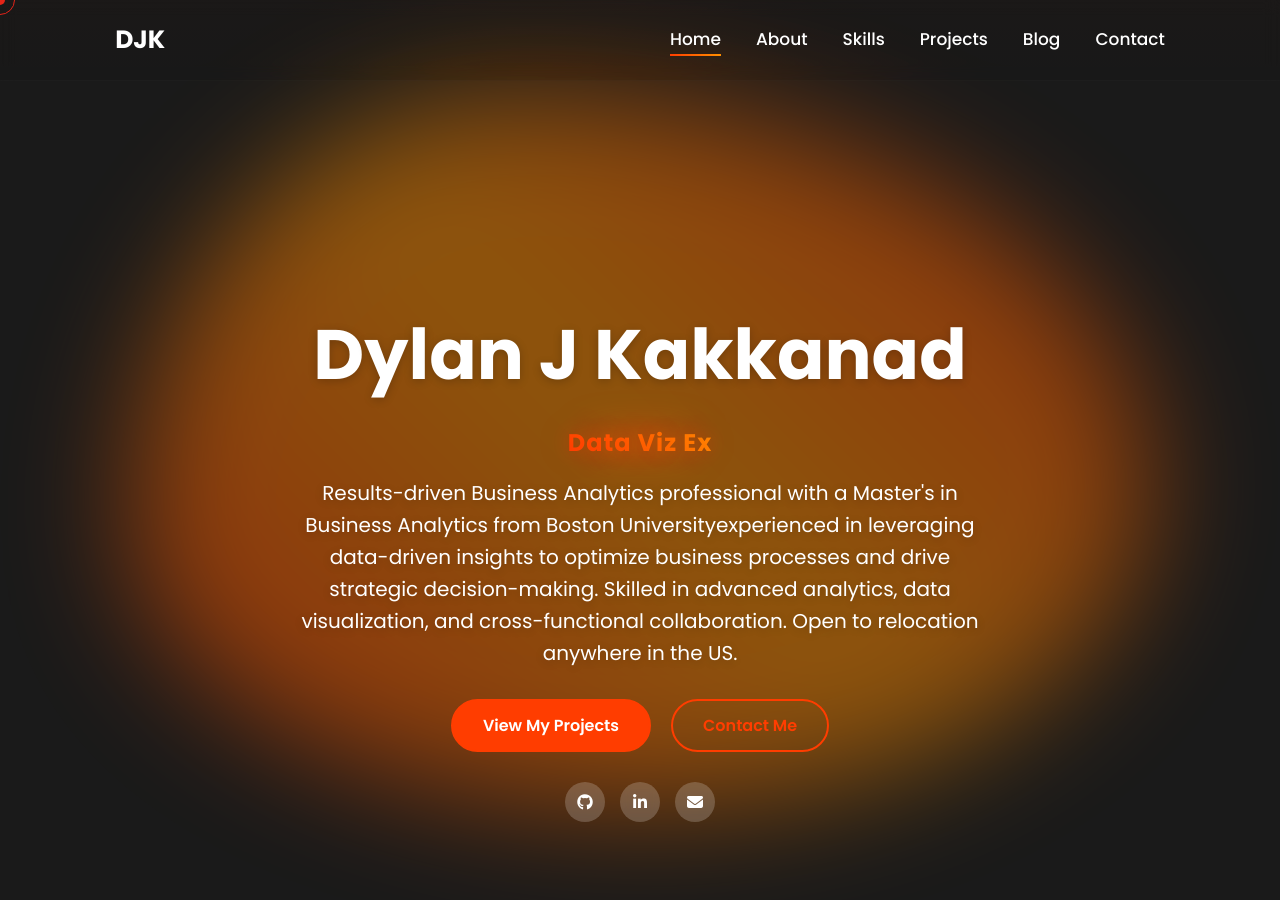
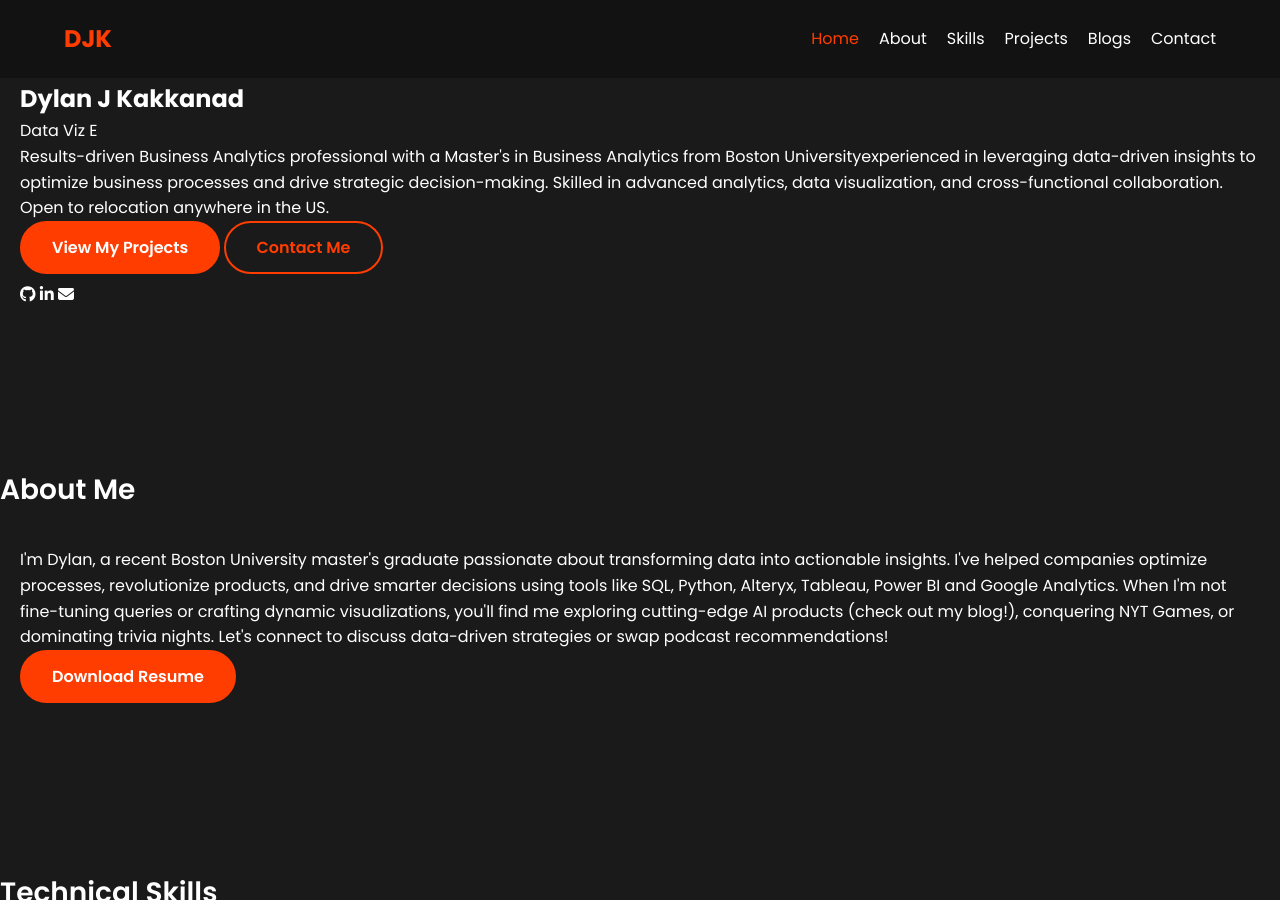
Before and after one commit to Dylan-Kakkanad/Dylan-Kakkanad.github.io, a Jekyll site: the page index.html, which Jekyll copies as it is, in a window 1280 px wide and 900 px high. Built offline with Jekyll 4.4.1, drawn with Linux system fonts in a browser that asks for light colours; nearby versions of some CDN libraries.

Commit message:
blog style

```diff
--- /dev/null
+++ b/css/styles.css
@@ -0,0 +1,248 @@
+/*
+   Dylan J Kakkanad Portfolio
+   Unified Stylesheet for Consistent Design
+*/
+
+/* ===== CSS Variables for Global Theming ===== */
+:root {
+    /* Color Palette */
+    --primary-color: #ff3d00;
+    --secondary-color: #ff9100;
+    --accent-color: #ff3d00;
+    --dark-bg: #1a1a1a;
+    --darker-bg: #121212;
+    --card-bg: #1e1e1e;
+    --text-color: #ffffff;
+    --light-text: #ffffff;
+    --gray-text: #aaaaaa;
+    --border-color: #2a2a2a;
+
+    /* Typography */
+    --body-font: 'Poppins', sans-serif;
+    --heading-font: 'Montserrat', sans-serif;
+
+    /* Layout */
+    --container-width: 1400px;
+    --section-padding: 8rem 0;
+    --transition: all 0.3s ease;
+    --box-shadow: 0 10px 30px rgba(0, 0, 0, 0.1);
+    --card-shadow: 0 4px 6px rgba(0, 0, 0, 0.1);
+}
+
+/* ===== Base Reset and Global Styles ===== */
+* {
+    margin: 0;
+    padding: 0;
+    box-sizing: border-box;
+}
+
+html {
+    scroll-behavior: smooth;
+    font-size: 62.5%; /* 1rem = 10px */
+}
+
+body {
+    font-family: var(--body-font);
+    font-size: 1.6rem;
+    line-height: 1.6;
+    color: var(--text-color);
+    background-color: var(--dark-bg);
+    overflow-x: hidden;
+}
+
+/* ===== Typography ===== */
+a {
+    text-decoration: none;
+    color: inherit;
+    transition: var(--transition);
+}
+
+ul {
+    list-style: none;
+}
+
+img {
+    max-width: 100%;
+    height: auto;
+    display: block;
+}
+
+/* ===== Layout Utilities ===== */
+.container {
+    max-width: var(--container-width);
+    margin: 0 auto;
+    padding: 0 2rem;
+}
+
+section {
+    padding: var(--section-padding);
+    position: relative;
+}
+
+.section-title {
+    font-size: 2.8rem;
+    color: var(--text-color);
+    margin-bottom: 3.5rem;
+    text-align: left;
+    font-weight: 600;
+}
+
+/* ===== Header Styles ===== */
+header {
+    position: fixed;
+    top: 0;
+    left: 0;
+    width: 100%;
+    display: flex;
+    justify-content: space-between;
+    align-items: center;
+    padding: 2rem 5%;
+    background-color: var(--darker-bg);
+    z-index: 1000;
+    transition: var(--transition);
+}
+
+header .logo a {
+    font-size: 2.4rem;
+    font-weight: 700;
+    color: var(--primary-color);
+}
+
+header nav ul {
+    display: flex;
+    gap: 2rem;
+}
+
+header nav ul li a {
+    font-size: 1.6rem;
+    color: var(--text-color);
+    transition: var(--transition);
+}
+
+header nav ul li a:hover,
+header nav ul li a.active {
+    color: var(--primary-color);
+}
+
+.menu-toggle {
+    display: none;
+    flex-direction: column;
+    cursor: pointer;
+}
+
+.menu-toggle .bar {
+    width: 25px;
+    height: 3px;
+    background-color: var(--text-color);
+    margin: 3px 0;
+    transition: var(--transition);
+}
+
+/* ===== Button Styles ===== */
+.btn {
+    display: inline-block;
+    padding: 1.2rem 3rem;
+    border-radius: 50px;
+    font-weight: 600;
+    font-size: 1.6rem;
+    text-align: center;
+    cursor: pointer;
+    transition: var(--transition);
+    position: relative;
+    overflow: hidden;
+    z-index: 1;
+}
+
+.primary-btn {
+    background: var(--primary-color);
+    color: white;
+    border: 2px solid var(--primary-color);
+}
+
+.primary-btn:hover {
+    background: transparent;
+    color: var(--primary-color);
+}
+
+.secondary-btn {
+    background: transparent;
+    color: var(--primary-color);
+    border: 2px solid var(--primary-color);
+}
+
+.secondary-btn:hover {
+    background: var(--primary-color);
+    color: white;
+}
+
+/* ===== Blog Specific Styles ===== */
+.blog-section {
+    padding: var(--section-padding);
+    max-width: var(--container-width);
+    margin: 0 auto;
+}
+
+.blog-grid {
+    display: grid;
+    grid-template-columns: repeat(auto-fit, minmax(300px, 1fr));
+    gap: 2rem;
+}
+
+.blog-card {
+    background-color: var(--card-bg);
+    border-radius: 10px;
+    padding: 2rem;
+    transition: var(--transition);
+    border: 1px solid var(--border-color);
+    margin-top: 6rem; /* Adjust for fixed header */
+}
+
+.blog-card:hover {
+    transform: translateY(-5px);
+    box-shadow: var(--card-shadow);
+}
+
+.blog-card-header {
+    display: flex;
+    justify-content: space-between;
+    margin-bottom: 1rem;
+    color: var(--gray-text);
+    font-size: 1.4rem;
+}
+
+.blog-title {
+    font-size: 2rem;
+    margin-bottom: 1rem;
+    color: var(--text-color);
+}
+
+.blog-excerpt {
+    color: var(--gray-text);
+    margin-bottom: 1.5rem;
+}
+
+.blog-link {
+    display: inline-block;
+    color: var(--primary-color);
+    font-weight: 600;
+    transition: var(--transition);
+}
+
+.blog-link:hover {
+    color: var(--secondary-color);
+}
+
+/* ===== Responsive Design ===== */
+@media screen and (max-width: 768px) {
+    header {
+        padding: 2rem;
+    }
+
+    header nav {
+        display: none; /* Will be replaced with mobile menu in JS */
+    }
+
+    .menu-toggle {
+        display: flex;
+    }
+}
--- a/index.html
+++ b/index.html
@@ -4,7 +4,7 @@
     <meta charset="UTF-8">
     <meta name="viewport" content="width=device-width, initial-scale=1.0">
     <title>Dylan J Kakkanad | Portfolio</title>
-    <link rel="stylesheet" href="css/style.css">
+    <link rel="stylesheet" href="css/styles.css">
     <link rel="stylesheet" href="https://cdnjs.cloudflare.com/ajax/libs/font-awesome/6.4.0/css/all.min.css">
     <link rel="preconnect" href="https://fonts.googleapis.com">
     <link rel="preconnect" href="https://fonts.gstatic.com" crossorigin>
@@ -34,7 +34,7 @@
                 <li><a href="#about" class="nav-link">About</a></li>
                 <li><a href="#skills" class="nav-link">Skills</a></li>
                 <li><a href="#projects" class="nav-link">Projects</a></li>
-                <li><a href="#blog" class="nav-link">Blog</a></li>
+                <li><a href="#blog" class="nav-link">Blogs</a></li>
                 <li><a href="#contact" class="nav-link">Contact</a></li>
             </ul>
         </nav>
```
Also changed, not shown: blog.html (+6 -4 lines).
